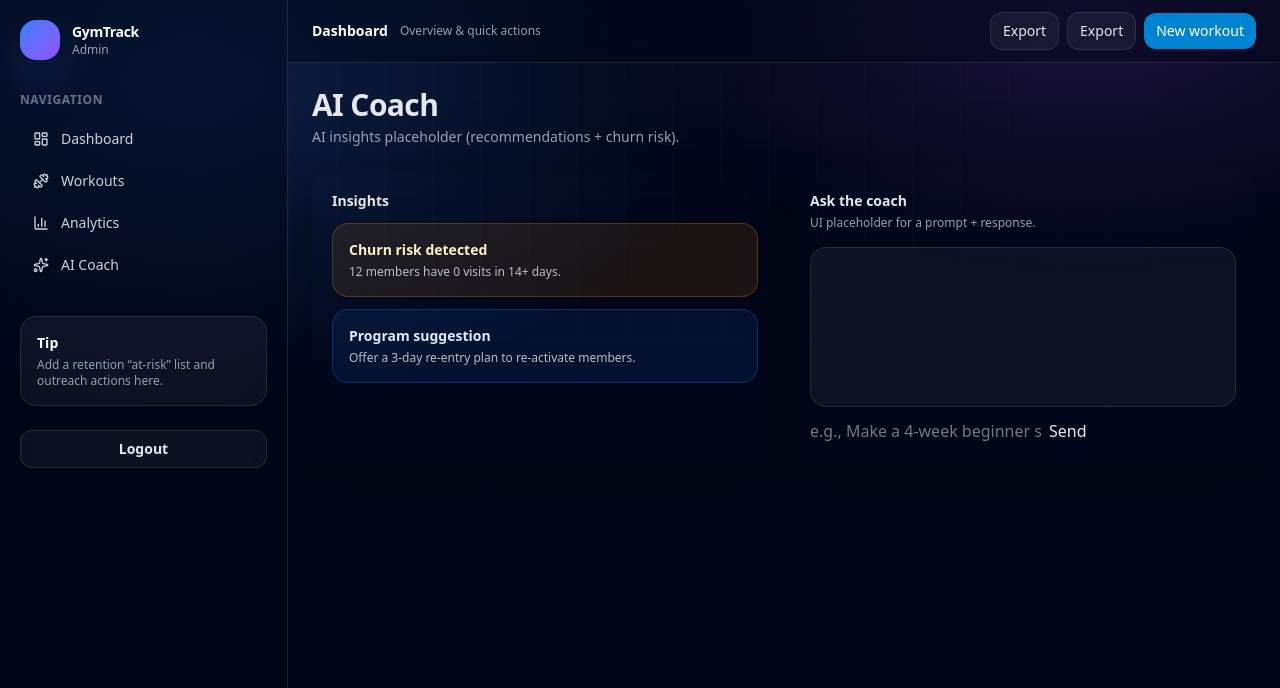
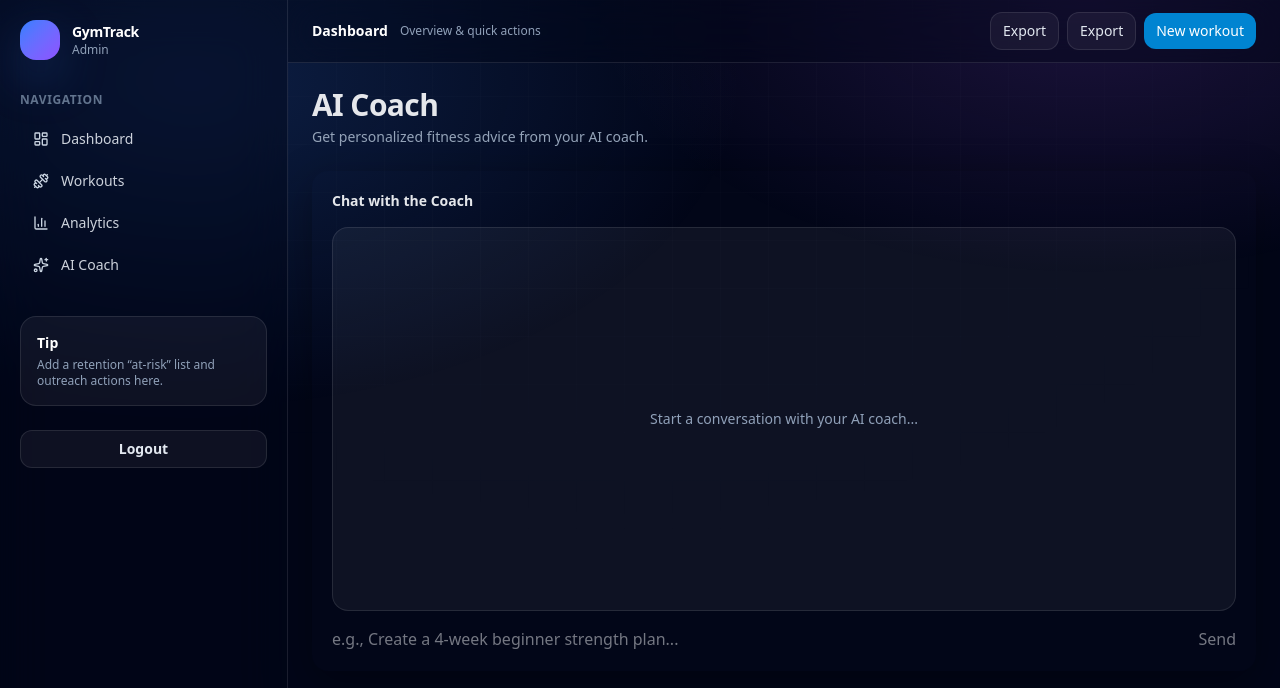
Before and after one commit to Don-Quixoteeee/gym-app-demonstration, a Next.js app in the folder gym-app-demonstration/: page /ai in a window 1280 px wide. Shown: the top 688 px of the page. Built offline with nearby package versions, Linux system fonts and the light colour scheme.

Commit message:
AI (W.I.P)

```diff
--- a/gym-app-demonstration/app/(app)/ai/page.tsx
+++ b/gym-app-demonstration/app/(app)/ai/page.tsx
@@ -1,30 +1,165 @@
-// filepath: c:\Users\Launchpad2\Downloads\gym-app-demonstration\gym-app-demonstration\app\(app)\ai\page.tsx
+'use client';
+
+import { useState, useRef, useEffect } from 'react';
+
+interface Message {
+  id: string;
+  role: 'user' | 'assistant';
+  content: string;
+  timestamp: Date;
+}
+
 export default function AIPage() {
+  const [messages, setMessages] = useState<Message[]>([]);
+  const [input, setInput] = useState('');
+  const [isLoading, setIsLoading] = useState(false);
+  const messagesEndRef = useRef<HTMLDivElement>(null);
+
+  const scrollToBottom = () => {
+    messagesEndRef.current?.scrollIntoView({ behavior: 'smooth' });
+  };
+
+  useEffect(() => {
+    scrollToBottom();
+  }, [messages]);
+
+  const handleSendMessage = async (e: React.FormEvent) => {
+    e.preventDefault();
+
+    if (!input.trim() || isLoading) {
+      return;
+    }
+
+    const userMessage: Message = {
+      id: Date.now().toString(),
+      role: 'user',
+      content: input,
+      timestamp: new Date(),
+    };
+
+    setMessages((prev) => [...prev, userMessage]);
+    setInput('');
+    setIsLoading(true);
+
+    try {
+      const response = await fetch('/api/ai/coach', {
+        method: 'POST',
+        headers: {
+          'Content-Type': 'application/json',
+        },
+        body: JSON.stringify({ message: input }),
+      });
+
+      if (!response.ok) {
+        throw new Error('Failed to get response from AI');
+      }
+
+      const data = await response.json();
+
+      const assistantMessage: Message = {
+        id: (Date.now() + 1).toString(),
+        role: 'assistant',
+        content: data.response,
+        timestamp: new Date(),
+      };
+
+      setMessages((prev) => [...prev, assistantMessage]);
+    } catch (error) {
+      console.error('Error:', error);
+      const errorMessage: Message = {
+        id: (Date.now() + 1).toString(),
+        role: 'assistant',
+        content: 'Sorry, I encountered an error. Please try again.',
+        timestamp: new Date(),
+      };
+      setMessages((prev) => [...prev, errorMessage]);
+    } finally {
+      setIsLoading(false);
+    }
+  };
+
   return (
     <div className="space-y-6">
       <header>
         <h1 className="title">AI Coach</h1>
-        <p className="subtitle">AI insights placeholder (recommendations + churn risk).</p>
+        <p className="subtitle">Get personalized fitness advice from your AI coach.</p>
       </header>
 
-      <div className="grid gap-3 lg:grid-cols-2">
-        <div className="card p-5">
-          <div className="text-sm font-semibold">Insights</div>
-          <div className="mt-3 space-y-3">
-            <Insight variant="warn" title="Churn risk detected" body="12 members have 0 visits in 14+ days." />
-            <Insight variant="info" title="Program suggestion" body="Offer a 3-day re-entry plan to re-activate members." />
-          </div>
+      <div className="card p-5">
+        <div className="text-sm font-semibold mb-4">Chat with the Coach</div>
+
+        {/* Messages Container */}
+        <div className="h-96 overflow-y-auto rounded-2xl bg-white/5 border border-white/10 p-4 mb-4 space-y-3">
+          {messages.length === 0 ? (
+            <div className="flex items-center justify-center h-full text-slate-400">
+              <p className="text-sm">Start a conversation with your AI coach...</p>
+            </div>
+          ) : (
+            <>
+              {messages.map((message) => (
+                <div
+                  key={message.id}
+                  className={`flex ${
+                    message.role === 'user' ? 'justify-end' : 'justify-start'
+                  }`}
+                >
+                  <div
+                    className={`max-w-xs lg:max-w-md px-4 py-2 rounded-lg ${
+                      message.role === 'user'
+                        ? 'bg-blue-600 text-white'
+                        : 'bg-white/10 text-slate-100'
+                    }`}
+                  >
+                    <p className="text-sm">{message.content}</p>
+                    <p className="text-xs mt-1 opacity-70">
+                      {message.timestamp.toLocaleTimeString([], {
+                        hour: '2-digit',
+                        minute: '2-digit',
+                      })}
+                    </p>
+                  </div>
+                </div>
+              ))}
+              {isLoading && (
+                <div className="flex justify-start">
+                  <div className="bg-white/10 text-slate-100 px-4 py-2 rounded-lg">
+                    <div className="flex gap-1">
+                      <div className="w-2 h-2 bg-slate-400 rounded-full animate-bounce"></div>
+                      <div
+                        className="w-2 h-2 bg-slate-400 rounded-full animate-bounce"
+                        style={{ animationDelay: '0.1s' }}
+                      ></div>
+                      <div
+                        className="w-2 h-2 bg-slate-400 rounded-full animate-bounce"
+                        style={{ animationDelay: '0.2s' }}
+                      ></div>
+                    </div>
+                  </div>
+                </div>
+              )}
+              <div ref={messagesEndRef} />
+            </>
+          )}
         </div>
 
-        <div className="card p-5">
-          <div className="text-sm font-semibold">Ask the coach</div>
-          <p className="mt-1 text-xs text-slate-400">UI placeholder for a prompt + response.</p>
-          <div className="mt-4 h-40 rounded-2xl bg-white/5 border border-white/10" />
-          <div className="mt-3 flex gap-2">
-            <input className="input" placeholder="e.g., Make a 4-week beginner strength plan" />
-            <button className="btn-primary whitespace-nowrap">Send</button>
-          </div>
-        </div>
+        {/* Input Form */}
+        <form onSubmit={handleSendMessage} className="flex gap-2">
+          <input
+            type="text"
+            value={input}
+            onChange={(e) => setInput(e.target.value)}
+            placeholder="e.g., Create a 4-week beginner strength plan..."
+            disabled={isLoading}
+            className="input flex-1 disabled:opacity-50"
+          />
+          <button
+            type="submit"
+            disabled={isLoading || !input.trim()}
+            className="btn-primary whitespace-nowrap disabled:opacity-50 disabled:cursor-not-allowed"
+          >
+            {isLoading ? 'Sending...' : 'Send'}
+          </button>
+        </form>
       </div>
     </div>
   );
--- /dev/null
+++ b/gym-app-demonstration/app/api/ai/route.ts
@@ -0,0 +1,65 @@
+import { NextRequest, NextResponse } from 'next/server';
+
+export async function POST(request: NextRequest) {
+  try {
+    const { message } = await request.json();
+
+    if (!message || typeof message !== 'string') {
+      return NextResponse.json(
+        { error: 'Message is required and must be a string' },
+        { status: 400 }
+      );
+    }
+
+    const apiKey = process.env.OPENAI_API_KEY;
+    if (!apiKey) {
+      return NextResponse.json(
+        { error: 'OpenAI API key is not configured' },
+        { status: 500 }
+      );
+    }
+
+    const response = await fetch('https://api.openai.com/v1/chat/completions', {
+      method: 'POST',
+      headers: {
+        'Content-Type': 'application/json',
+        'Authorization': `Bearer ${apiKey}`,
+      },
+      body: JSON.stringify({
+        model: 'gpt-4o-mini',
+        messages: [
+          {
+            role: 'system',
+            content: 'You are a professional fitness coach. Provide helpful, evidence-based advice about workout routines, exercise form, nutrition, and fitness goals. Keep your responses concise and actionable.',
+          },
+          {
+            role: 'user',
+            content: message,
+          },
+        ],
+        temperature: 0.7,
+        max_tokens: 500,
+      }),
+    });
+
+    if (!response.ok) {
+      const error = await response.json();
+      console.error('OpenAI API error:', error);
+      return NextResponse.json(
+        { error: 'Failed to get response from AI' },
+        { status: response.status }
+      );
+    }
+
+    const data = await response.json();
+    const aiMessage = data.choices[0]?.message?.content || '';
+
+    return NextResponse.json({ response: aiMessage });
+  } catch (error) {
+    console.error('Error in AI coach route:', error);
+    return NextResponse.json(
+      { error: 'Internal server error' },
+      { status: 500 }
+    );
+  }
+}
```
Also changed, not shown: gym-app-demonstration/app/api/ai/coach/route.ts (deleted), gym-app-demonstration/app/api/ai/suggest-workout/route.ts (deleted), 1 other file (tests, documents, lock files or other folders).
